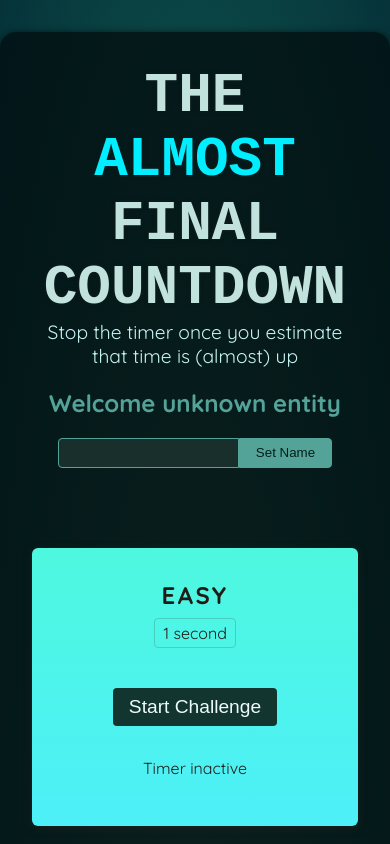
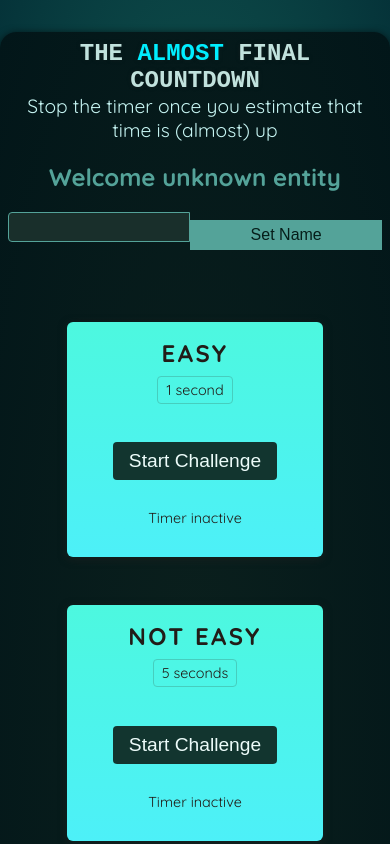
Before and after one commit to Diona1/Project_1, a React (Vite) app: page / in a window 390 px wide. Shown: the top 844 px of the page. Built offline with nearby package versions, Linux system fonts and the light colour scheme; the HTML template or start-up script is replaced by a standard one; a web font is replaced by a local one.

Commit message:
mediaResponsive

```diff
--- a/src/index.css
+++ b/src/index.css
@@ -199,6 +199,130 @@ header p {
   background: #051715;
 }
 
+/* Media Queries */
+@media (max-width: 1200px) {
+  #content {
+    max-width: 50rem;
+  }
+
+  #challenges {
+    max-width: 90%;
+    gap: 1rem;
+  }
+
+  .challenge {
+    width: 18rem;
+  }
+
+  h1 {
+    font-size: 3rem;
+  }
+
+  #player input {
+    width: 100%;
+    border-radius: 4px;
+    border-top-right-radius: 0;
+    border-bottom-right-radius: 0;
+  }
+
+  #player button {
+    width: 100%;
+    border-top-right-radius: 0;
+    border-bottom-right-radius: 0;
+  }
+}
+
+@media (max-width: 900px) {
+  #content {
+    padding: 1.5rem;
+  }
+
+  #challenges {
+    max-width: 100%;
+  }
+
+  .challenge {
+    width: 100%;
+    max-width: 18rem;
+  }
+
+  h1 {
+    font-size: 2.5rem;
+  }
+
+  #player input {
+    width: 80%;
+    margin-bottom: 1rem;
+  }
+
+  #player button {
+    width: 80%;
+  }
+}
+
+@media (max-width: 600px) {
+  #content {
+    padding: 1rem;
+  }
+
+  #challenges {
+    flex-direction: column;
+    align-items: center;
+  }
+
+  .challenge {
+    width: 100%;
+    max-width: 16rem;
+    margin: 1rem auto;
+  }
+
+  h1 {
+    font-size: 2rem;
+  }
+
+  #player input,
+  #player button {
+    width: 100%;
+  }
+}
+
+@media (max-width: 400px) {
+  #content {
+    padding: 0.5rem;
+  }
+
+  h1 {
+    font-size: 1.5rem;
+  }
+
+  .challenge {
+    padding: 1rem;
+    font-size: 0.9rem;
+  }
+
+  #player input {
+    font-size: 1rem;
+  }
+
+  #player button {
+    font-size: 1rem;
+    padding: 0.3rem 0.8rem;
+  }
+
+  .result-modal h2 {
+    font-size: 2.5rem;
+  }
+
+  .result-modal p {
+    font-size: 1rem;
+  }
+
+  .result-modal button {
+    font-size: 1rem;
+    padding: 0.3rem 0.8rem;
+  }
+}
+
 @keyframes slide-in-from-top {
   0% {
     transform: translateY(-15%);
```
